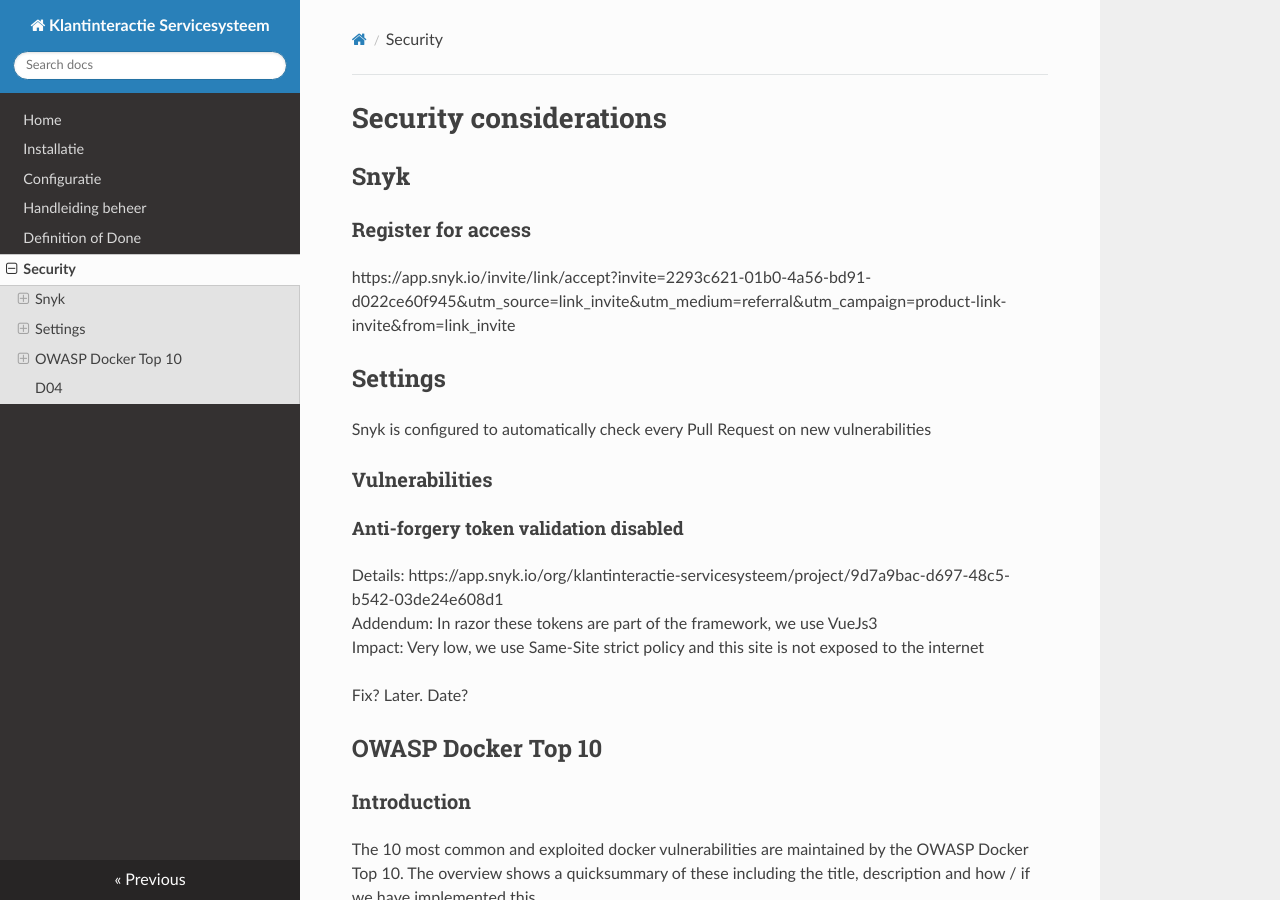
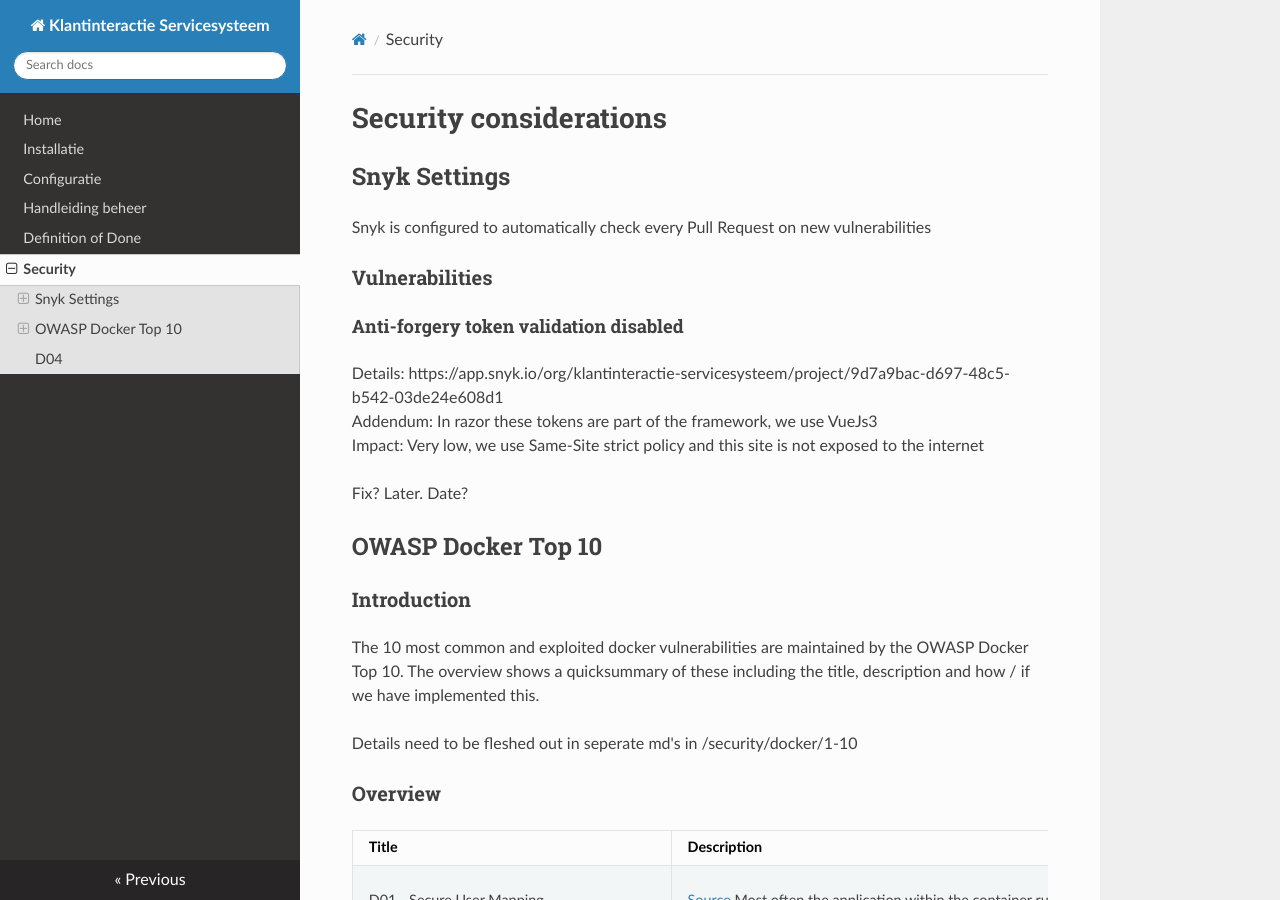
Before and after one commit to Klantinteractie-Servicesysteem/.github, an MkDocs documentation site: the page built from docs/SECURITY.md, in a window 1280 px wide and 900 px high. Built offline with MkDocs 1.6.1, drawn with Linux system fonts in a browser that asks for light colours; nearby versions of some CDN libraries.

Commit message:
Update SECURITY.md
Link naar 'Register for access' weggehaald, want de link werkt niet

```diff
--- a/docs/SECURITY.md
+++ b/docs/SECURITY.md
@@ -1,10 +1,6 @@
 # Security considerations
 
-## Snyk
-### Register for access
-https://app.snyk.io/invite/link/accept?invite=2293c621-01b0-4a56-bd91-d022ce60f945&utm_source=link_invite&utm_medium=referral&utm_campaign=product-link-invite&from=link_invite
-
-## Settings
+## Snyk Settings
 Snyk is configured to automatically check every Pull Request on new vulnerabilities
 
 ### Vulnerabilities
```
